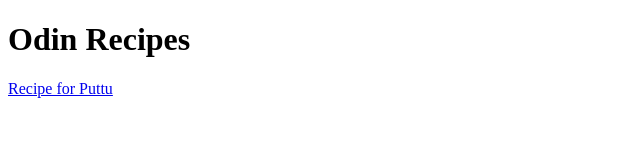
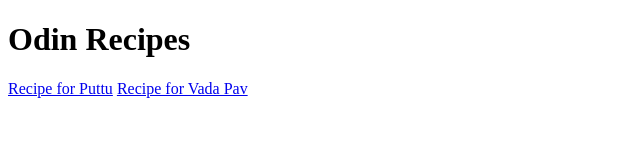
Before and after one commit to swathykrishna95/odin-recipes, a plain HTML site: page index.html in a window 1280 px wide. Shown: the whole page, without its empty margins (0-640 px from the left). Drawn offline with Linux system fonts and the light colour scheme.

Commit message:
add a link for the vada pav page

```diff
--- a/index.html
+++ b/index.html
@@ -8,5 +8,6 @@
 <body>
     <h1>Odin Recipes</h1>
     <a href="./recipes/puttu.html">Recipe for Puttu</a>
+    <a href="./recipes/vada-pav.html">Recipe for Vada Pav</a>
 </body>
 </html>
```
